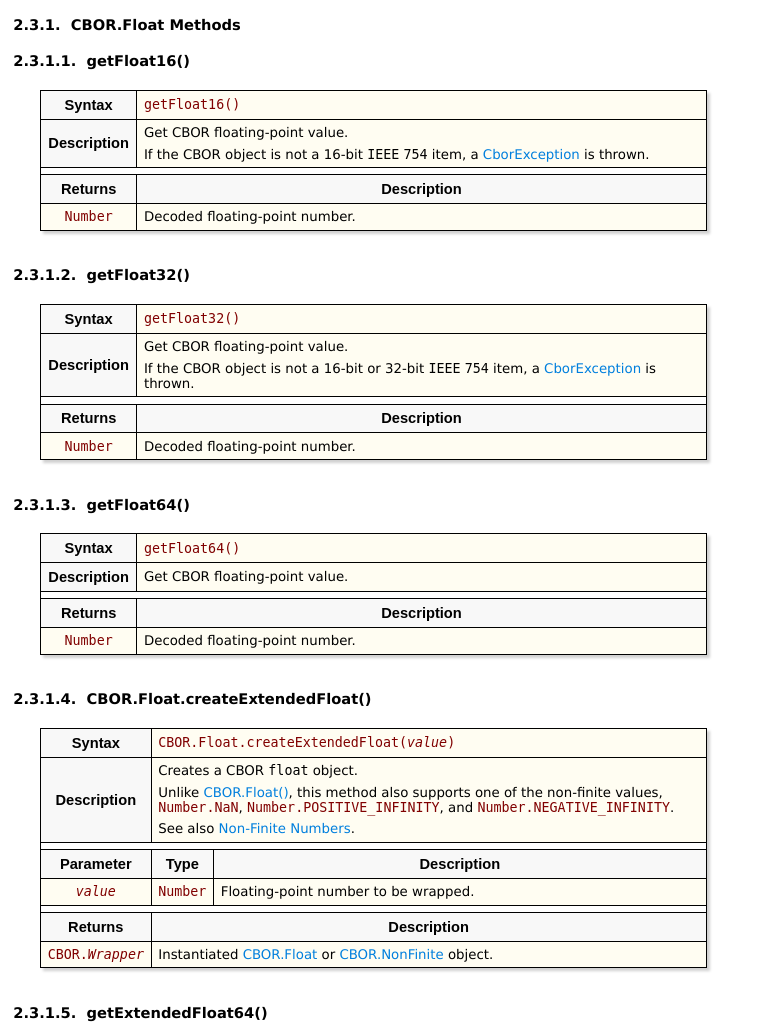
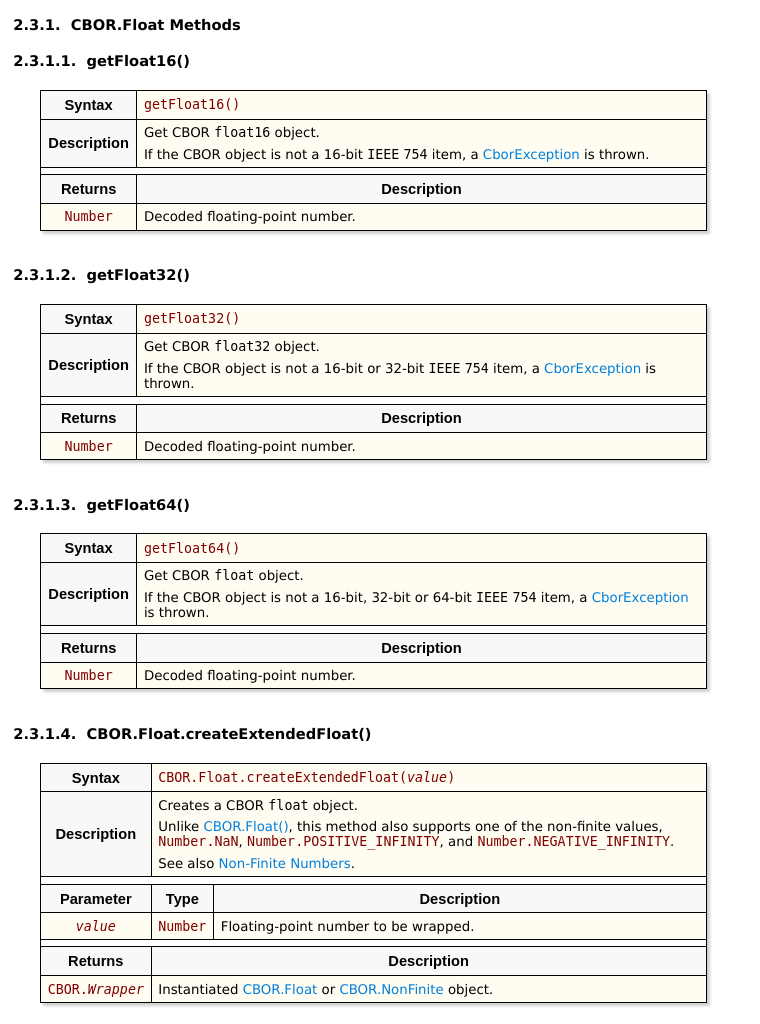
Before and after one commit to cyberphone/CBOR.js, a plain HTML site: page doc/index.html in a window 1280 px wide. Shown: the part 8680-9704 px from the top of the page, without its empty margins (0-760 px from the left). Drawn offline with Linux system fonts and the light colour scheme.

Commit message:
adjustments

```diff
--- a/doc/index.html
+++ b/doc/index.html
@@ -625,7 +625,7 @@ For supporting <code>NaN</code> and <code>Infinity</code>, see also
 <div class='webpkifloat'>
 <table class='webpkitable' style='margin-left:2em;width:50em'>
 <tr><th>Syntax</th><td style='width:100%'><kbd>getFloat16()</kbd></td></tr>
-<tr><th>Description</th><td style='width:100%'>Get CBOR floating-point value.<div style='margin-top:0.5em'>If the CBOR object is not a 16-bit <span style='white-space:nowrap'><code>IEEE</code> <code>754</code></span> item, a <a href='#main.errors'>CborException</a> is thrown.</div></td></tr>
+<tr><th>Description</th><td style='width:100%'>Get CBOR <code>float16</code> object.<div style='margin-top:0.5em'>If the CBOR object is not a 16-bit <span style='white-space:nowrap'><code>IEEE</code> <code>754</code></span> item, a <a href='#main.errors'>CborException</a> is thrown.</div></td></tr>
 <tr><td colspan='2' class='webpkidiv'></td></tr>
 <tr><th>Returns</th><th>Description</th></tr>
 <tr><td style='text-align:center'><kbd>Number</kbd></td><td style='width:100%'>Decoded floating-point number.</td></tr>
@@ -634,7 +634,7 @@ For supporting <code>NaN</code> and <code>Infinity</code>, see also
 <div class='webpkifloat'>
 <table class='webpkitable' style='margin-left:2em;width:50em'>
 <tr><th>Syntax</th><td style='width:100%'><kbd>getFloat32()</kbd></td></tr>
-<tr><th>Description</th><td style='width:100%'>Get CBOR floating-point value.<div style='margin-top:0.5em'>If the CBOR object is not a 16-bit or 32-bit <span style='white-space:nowrap'><code>IEEE</code> <code>754</code></span> item, a <a href='#main.errors'>CborException</a> is thrown.</div></td></tr>
+<tr><th>Description</th><td style='width:100%'>Get CBOR <code>float32</code> object.<div style='margin-top:0.5em'>If the CBOR object is not a 16-bit or 32-bit <span style='white-space:nowrap'><code>IEEE</code> <code>754</code></span> item, a <a href='#main.errors'>CborException</a> is thrown.</div></td></tr>
 <tr><td colspan='2' class='webpkidiv'></td></tr>
 <tr><th>Returns</th><th>Description</th></tr>
 <tr><td style='text-align:center'><kbd>Number</kbd></td><td style='width:100%'>Decoded floating-point number.</td></tr>
@@ -643,7 +643,7 @@ For supporting <code>NaN</code> and <code>Infinity</code>, see also
 <div class='webpkifloat'>
 <table class='webpkitable' style='margin-left:2em;width:50em'>
 <tr><th>Syntax</th><td style='width:100%'><kbd>getFloat64()</kbd></td></tr>
-<tr><th>Description</th><td style='width:100%'>Get CBOR floating-point value.</td></tr>
+<tr><th>Description</th><td style='width:100%'>Get CBOR <code>float</code> object.<div style='margin-top:0.5em'>If the CBOR object is not a 16-bit, 32-bit or 64-bit <span style='white-space:nowrap'><code>IEEE</code> <code>754</code></span> item, a <a href='#main.errors'>CborException</a> is thrown.</div></td></tr>
 <tr><td colspan='2' class='webpkidiv'></td></tr>
 <tr><th>Returns</th><th>Description</th></tr>
 <tr><td style='text-align:center'><kbd>Number</kbd></td><td style='width:100%'>Decoded floating-point number.</td></tr>
@@ -674,7 +674,7 @@ object.</td></tr>
 <div class='webpkifloat'>
 <table class='webpkitable' style='margin-left:2em;width:50em'>
 <tr><th>Syntax</th><td style='width:100%'><kbd>getExtendedFloat64()</kbd></td></tr>
-<tr><th>Description</th><td style='width:100%'>Get CBOR floating-point value.
+<tr><th>Description</th><td style='width:100%'>Get CBOR <code>float</code> object.
 <div style='margin-top:0.5em'>
 See also <a href='#cbor.float.createextendedfloat'>CBOR.Float.createExtendedFloat()</a>.</div>
 <div style='margin-top:0.5em'>
@@ -932,7 +932,7 @@ object.</td></tr>
 <div class='webpkifloat'>
 <table class='webpkitable' style='margin-left:2em;width:50em'>
 <tr><th>Syntax</th><td style='width:100%'><kbd>getBoolean()</kbd></td></tr>
-<tr><th>Description</th><td style='width:100%'>Get CBOR boolean.</td></tr>
+<tr><th>Description</th><td style='width:100%'>Get CBOR <code>bool</code> object.</td></tr>
 <tr><td colspan='2' class='webpkidiv'></td></tr>
 <tr><th>Returns</th><th>Description</th></tr>
 <tr><td style='text-align:center'><kbd>Boolean</kbd></td><td style='width:100%'>Decoded boolean.</td></tr>
@@ -1288,7 +1288,7 @@ See also <a href='#cbor.tag.gettagnumber'>getTagNumber()</a>.</div></td></tr>
 <div class='webpkifloat'>
 <table class='webpkitable' style='margin-left:2em;width:50em'>
 <tr><th>Syntax</th><td colspan='2' style='width:100%'><kbd>CBOR.Simple(<i>value</i>)</kbd></td></tr>
-<tr><th>Description</th><td colspan='2' style='width:100%'>Constructor.  Creates a CBOR simple value object.
+<tr><th>Description</th><td colspan='2' style='width:100%'>Constructor.  Creates a CBOR <code>simple</code> object.
 <div style='margin-top:0.5em'>If <kbd><i>value</i></kbd> is outside
 the range <code>0-23</code> and <code>32-255</code>,
 a <a href='#main.errors'>CborException</a> is thrown.</div>
@@ -1308,7 +1308,7 @@ in CBOR maps.</div></td></tr>
 <div class='webpkifloat'>
 <table class='webpkitable' style='margin-left:2em;width:50em'>
 <tr><th>Syntax</th><td style='width:100%'><kbd>getSimple()</kbd></td></tr>
-<tr><th>Description</th><td style='width:100%'>Get simple value.</td></tr>
+<tr><th>Description</th><td style='width:100%'>Get <code>simple</code> object.</td></tr>
 <tr><td colspan='2' class='webpkidiv'></td></tr>
 <tr><th>Returns</th><th>Description</th></tr>
 <tr><td style='text-align:center'><kbd>Number</kbd></td><td style='width:100%'>Returned simple value.</td></tr>
```
Also changed, not shown: 1 other file.
